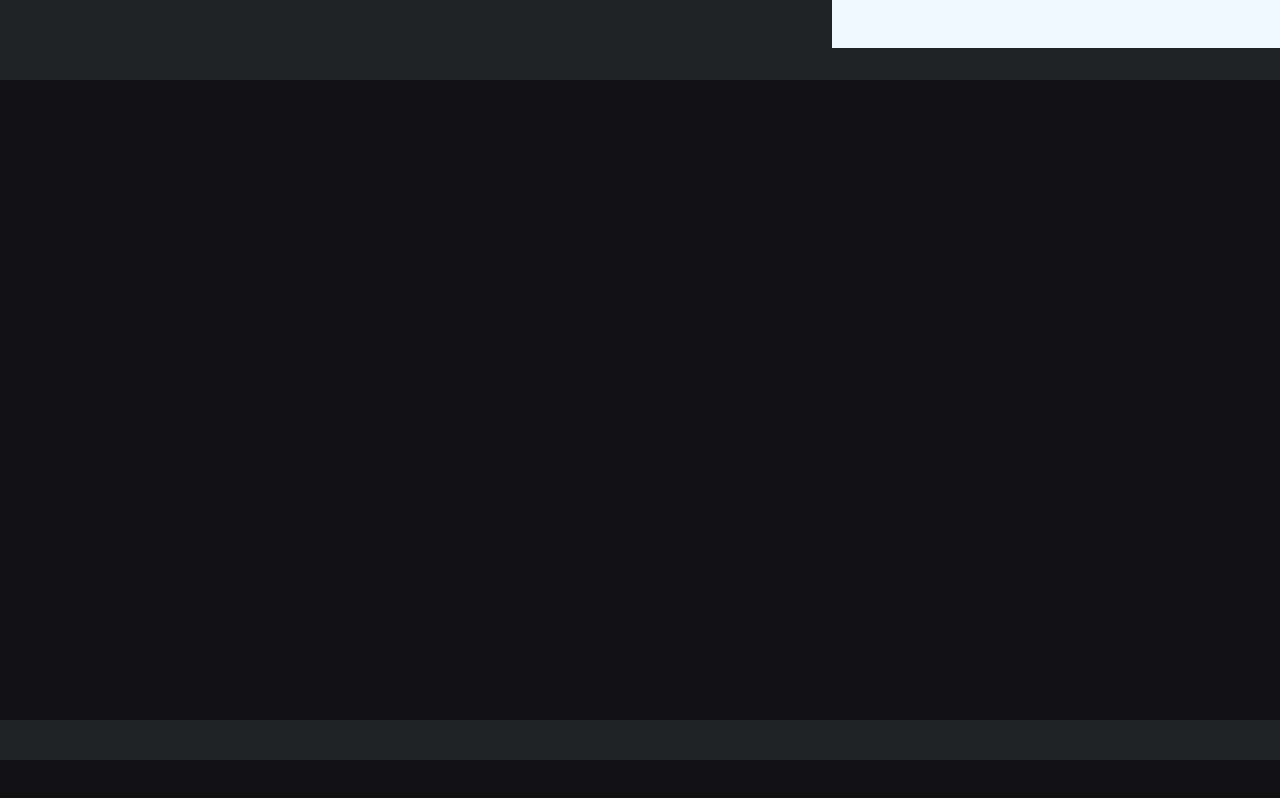
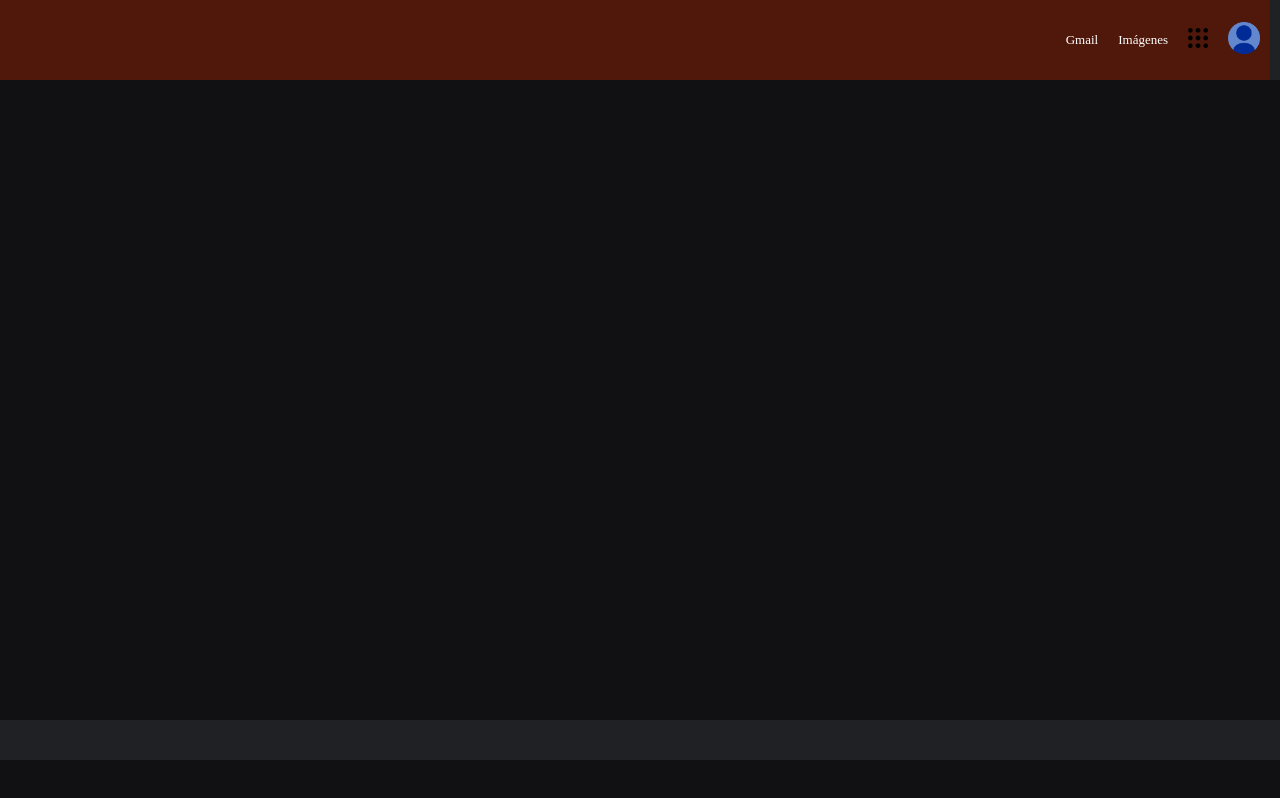
Before and after one commit to 1nfinit0/Cloongle, a plain HTML site: page index.html in a window 1280 px wide. Drawn offline with Linux system fonts and the light colour scheme.

Commit message:
Hecho el pequeño menú de header

```diff
--- a/index.html
+++ b/index.html
@@ -9,7 +9,14 @@
 </head>
 <body>
     <header>
-        <div></div>
+        <div>
+            <ul>
+                <li><a href="https://www.google.com/intl/es-419/gmail/about/#">Gmail</a></li>
+                <li><a href="https://www.google.com.pe/imghp?hl=es-419&ogbl">Imágenes</a></li>
+                <li><a href="#"><img class="menu" src="./img/menu_matrix.png" alt="Menú google"></a></li>
+                <li><a href="#"><img class="user" src="./img/user_icon.jpg" alt="Usuario"></a></li>
+            </ul>
+        </div>
     </header>
     <main>
         <div></div>
--- a/styles/style.css
+++ b/styles/style.css
@@ -19,13 +19,35 @@ header
 }
 header div
 {
-    width: 35%;
-    height: 6vh;
-    background-color: aliceblue;
+    width: 100%;
+    height: 10vh;
     float: right;
-    vertical-align: middle;
+    margin-right: 1rem;
+    display: flex;
+    align-items: center;
+    background-color: rgb(80, 24, 11);
+    justify-content: flex-end;
 }
-
+header div ul {
+    list-style: none;
+    display: flex;
+    align-items: center;
+    flex-wrap: wrap;
+}
+header div ul a {
+    text-decoration: none;
+    color: white;
+    font-size: 1.3rem;
+    margin: 0 1rem 0 1rem;
+}
+.menu {
+    width: 2rem;
+    height: 2rem;
+}
+.user {
+    width: 3.2rem;
+    height: 3.2rem;
+}
 
 main
 {
```
Also changed, not shown: img/menu_matrix.png (added), img/user_icon.jpg (added).
